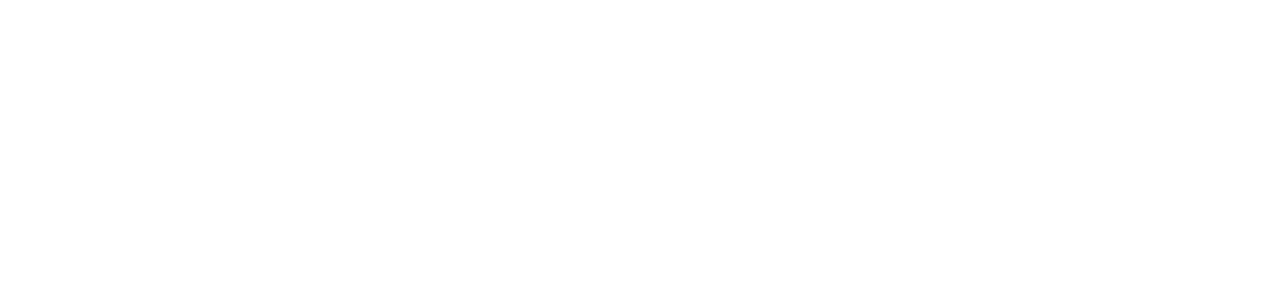
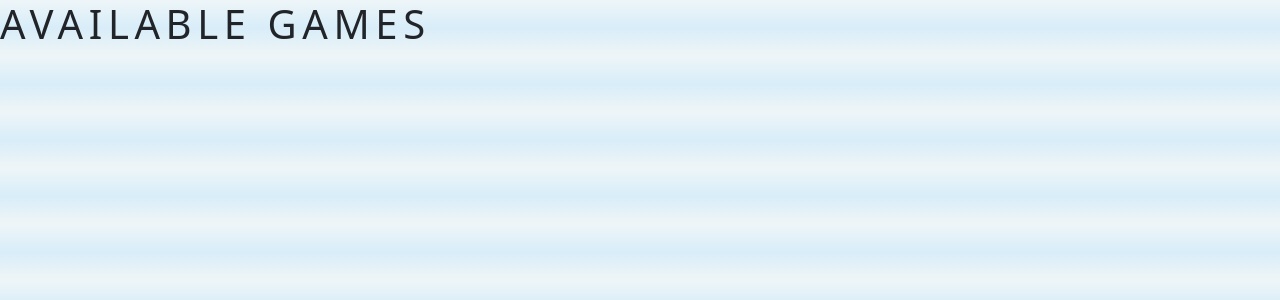
Before and after one commit to jlchen-50jk/CS571-wingspan, a React (Vite) app: page /available-games in a window 1280 px wide. Before the commit this address had no page. Shown: the top 300 px of the page. Built offline with nearby package versions, Linux system fonts and the light colour scheme.

Commit message:
Created AvailableGamesPage

```diff
--- /dev/null
+++ b/src/pages/AvailableGamesPage.jsx
@@ -0,0 +1,5 @@
+function AvailableGamesPage() {
+  return <h1>Available Games</h1>;
+}
+
+export default AvailableGamesPage;
--- a/src/pages/LandingPage.jsx
+++ b/src/pages/LandingPage.jsx
@@ -13,7 +13,7 @@
                 <Button className="btn wingspan-btn py-4" onClick={() => navigate("/game-settings")}>
                     Create Game
                 </Button>
-                <Button className="btn wingspan-btn py-4" onClick={() => navigate("/lobby")}>
+                <Button className="btn wingspan-btn py-4" onClick={() => navigate("/available-games")}>
                     Join Game
                 </Button>
             </div>
--- a/src/router/AppRouter.jsx
+++ b/src/router/AppRouter.jsx
@@ -7,6 +7,7 @@
 import FinalScoringPage from '../pages/FinalScoringPage';
 import ResultsPage from '../pages/ResultsPage';
 import GameSettingPage from '../pages/GameSettingPage';
+import AvailableGamesPage from '../pages/AvailableGamesPage';
 
 function AppRouter() {
   return (
@@ -17,6 +18,7 @@
       <Routes>
         <Route path="/" element={<LandingPage />} />
         <Route path="/game-settings" element={<GameSettingPage />} />
+        <Route path="/available-games" element={<AvailableGamesPage />} />
         <Route path="/lobby" element={<LobbyPage />} />
         <Route path="/round/:roundNumber" element={<RoundPage />} />
         <Route path="/goal-entry/:roundNumber" element={<GoalEntryPage />} />
```
Also changed, not shown: 3 other files (tests, documents, lock files or other folders).
